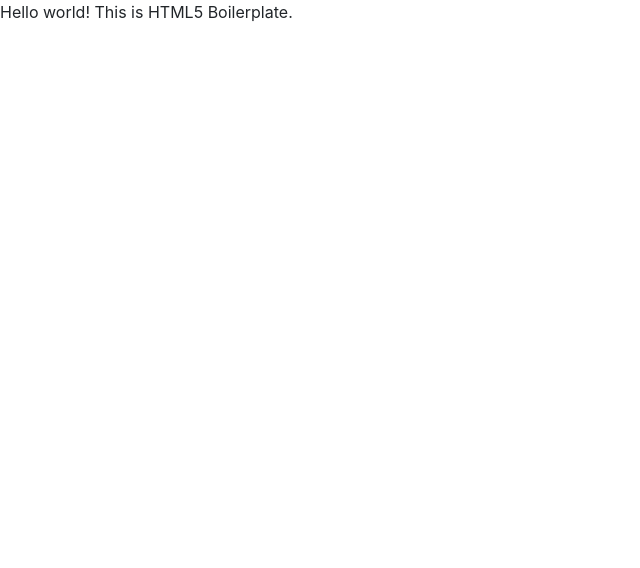
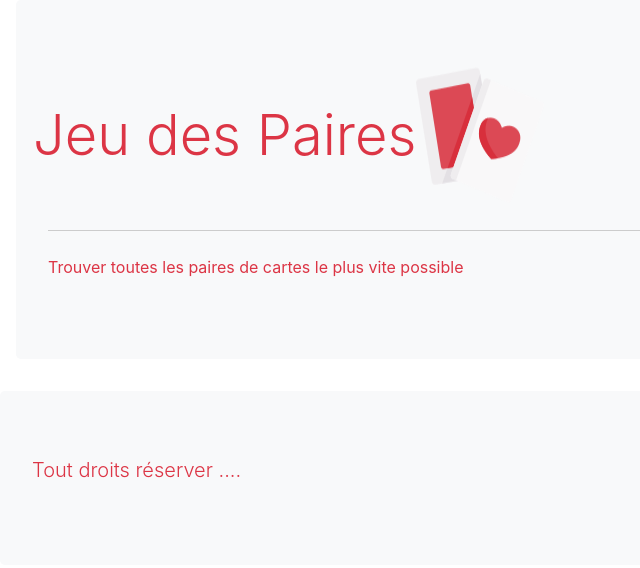
Before and after one commit to CollignonB/JeuDesPaires, a website built with Parcel: page index.html in a window 1280 px wide. Shown: the whole page, without its empty margins (0-640 px from the left). Built offline with nearby package versions, Linux system fonts and the light colour scheme.

Commit message:
add colors and icon to tempalte

```diff
--- a/index.html
+++ b/index.html
@@ -27,8 +27,27 @@
 
 <body>
 
-  <!-- Add your site or application content here -->
-  <p>Hello world! This is HTML5 Boilerplate.</p>
+  <header>
+    <div class="jumbotron bg-light text-danger ml-3">
+      <div class="row">
+        <h1 class="display-4">Jeu des Paires</h1>
+        <img src="img/playing-cards.png" alt="playing card">
+      </div>
+      <hr class="my-4">
+      <p>Trouver toutes les paires de cartes le plus vite possible</p>
+    </div>
+  </header>
+
+  <main class="container">
+
+  </main>
+
+  <footer>
+    <div class="jumbotron bg-light text-danger">
+      <p class="lead">Tout droits réserver ....</p>
+    </div>
+  </footer>
+
   <script src="js/vendor/modernizr-3.11.2.min.js"></script>
   <script src="js/plugins.js"></script>
   <script src="js/main.js"></script>
```
Also changed, not shown: img/playing-cards.png (added).
